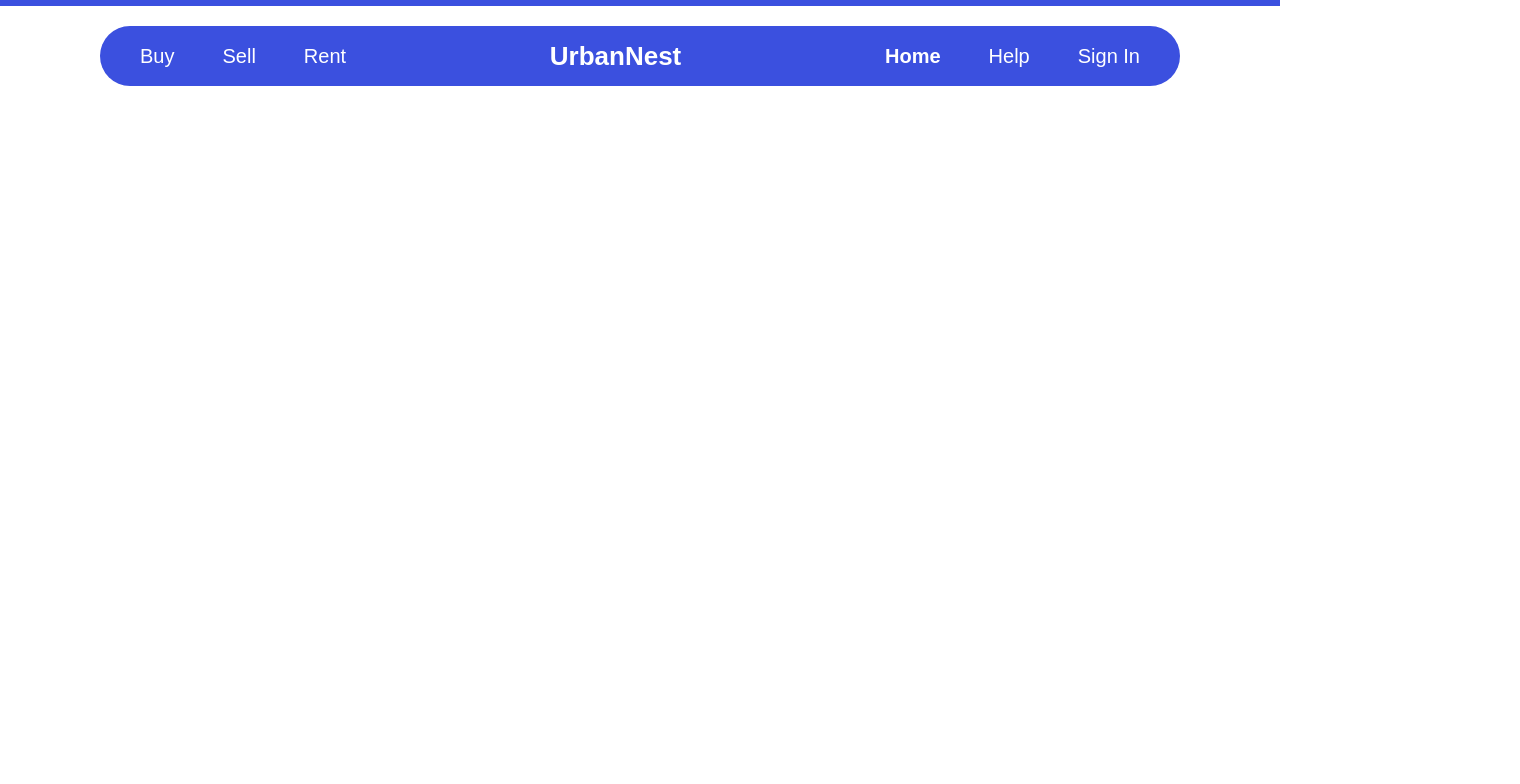
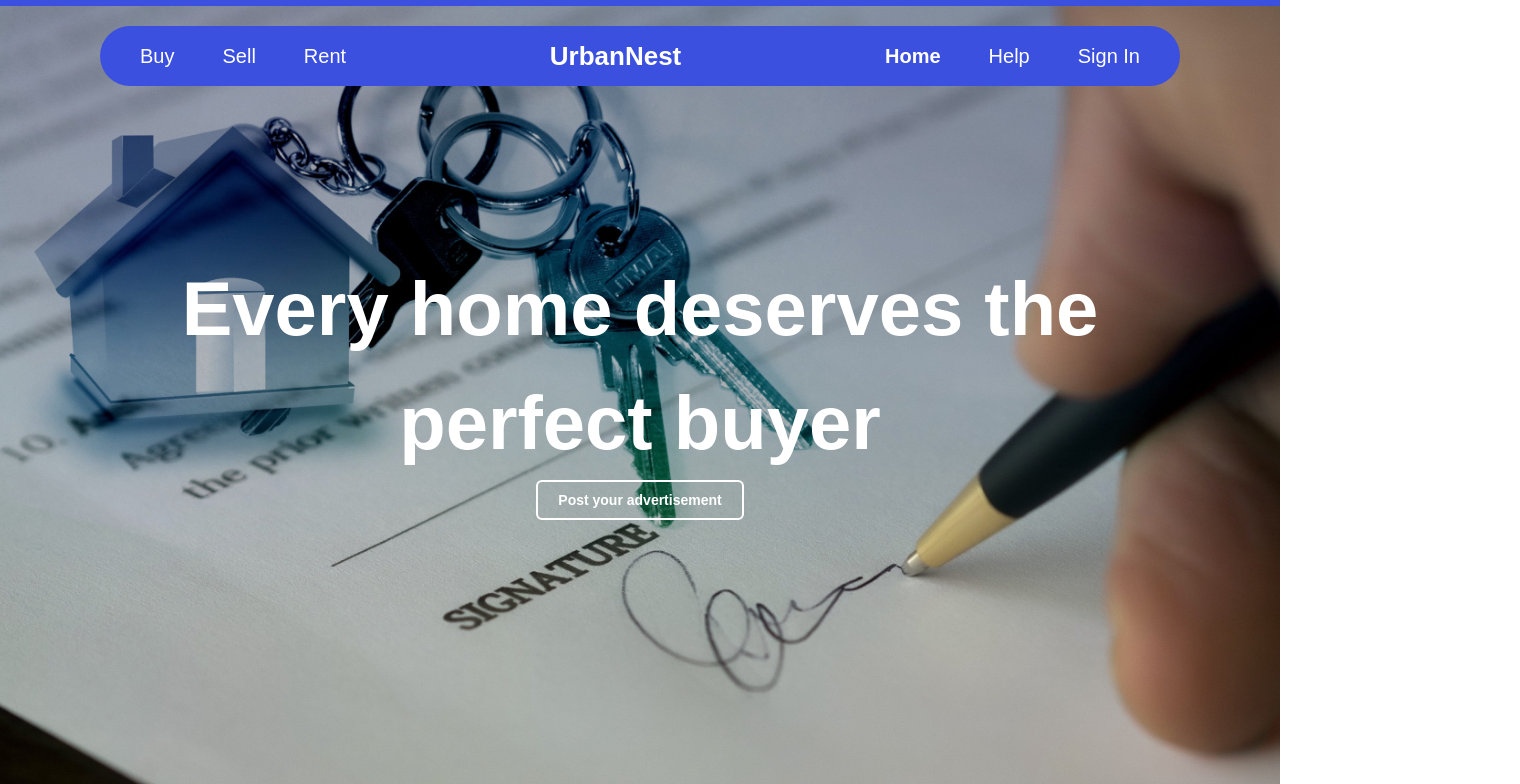
Before and after one commit to randilsk/RealEstate-Web-App, a Next.js app in the folder frontend/: page /sell in a window 1280 px wide. Shown: the top 784 px of the page, 1520 px wide, since content can reach past the window. Built offline with nearby package versions, Linux system fonts and the light colour scheme.

Commit message:
starting the listing part

```diff
--- a/frontend/src/app/sell/page.jsx
+++ b/frontend/src/app/sell/page.jsx
@@ -1,31 +1,15 @@
 import React from "react";
 import Header from "../../components/Header.jsx";
 import Bluebar from "@/components/Bluebar.jsx";
+import SellPageHeroSection from "@/components/SellPageContent/SellPageHeroSection.jsx";
 
 function SellPage() {
   return (
     <>
-      <div>
+      <div className="bg-[url('/images/sell-image/sell-hero-section.png')] bg-cover bg-center min-h-screen">
         <Bluebar />
         <Header />
-        <div className="w-[1123px] h-[292px] px-[397px] pt-[235px] pb-11 flex-col justify-start items-start gap-2.5 inline-flex">
-          <div className="w-[1123px] h-[292px] text-center">
-            <span className="text-white text-[76px] font-extrabold font-['Inter'] leading-[91.20px]">
-              Every home
-            </span>
-            <span className="text-[#3b50df] text-[76px] font-extrabold font-['Inter'] leading-[91.20px]">
-              {" "}
-            </span>
-            <span className="text-white text-[76px] font-extrabold font-['Inter'] leading-[91.20px]">
-              deserves the perfect buyer
-            </span>
-          </div>
-          <div className="w-[290px] p-2.5 rounded-xl border-2 border-white justify-center items-center gap-2.5 inline-flex">
-            <div className="text-white text-xl font-semibold font-['Inter']">
-              Post your advertisement
-            </div>
-          </div>
-        </div>
+        <SellPageHeroSection />
       </div>
     </>
   );
--- /dev/null
+++ b/frontend/src/components/SellPageContent/SellPageHeroSection.jsx
@@ -0,0 +1,23 @@
+import React from "react";
+import { Button } from "@/components/ui/button";
+
+function SellPageHeroSection() {
+  return (
+    <>
+      <div>
+        <div className="items-center justify-center flex text-center font-bold text-[76px] text-white  font-inter h-[80vh] flex-col">
+          Every home deserves the <br />
+          perfect buyer
+          <div className="flex justify-center items-center mb-10">
+            <Button className="bg-transparent border-white text-white hover:bg-main-bg hover:text-black w-52 font-bold border-2">
+              Post your advertisement
+            </Button>
+          </div>
+        </div>
+      </div>
+      ;
+    </>
+  );
+}
+
+export default SellPageHeroSection;
```
Also changed, not shown: frontend/public/images/sell-image/sell-hero-section.png (added).
